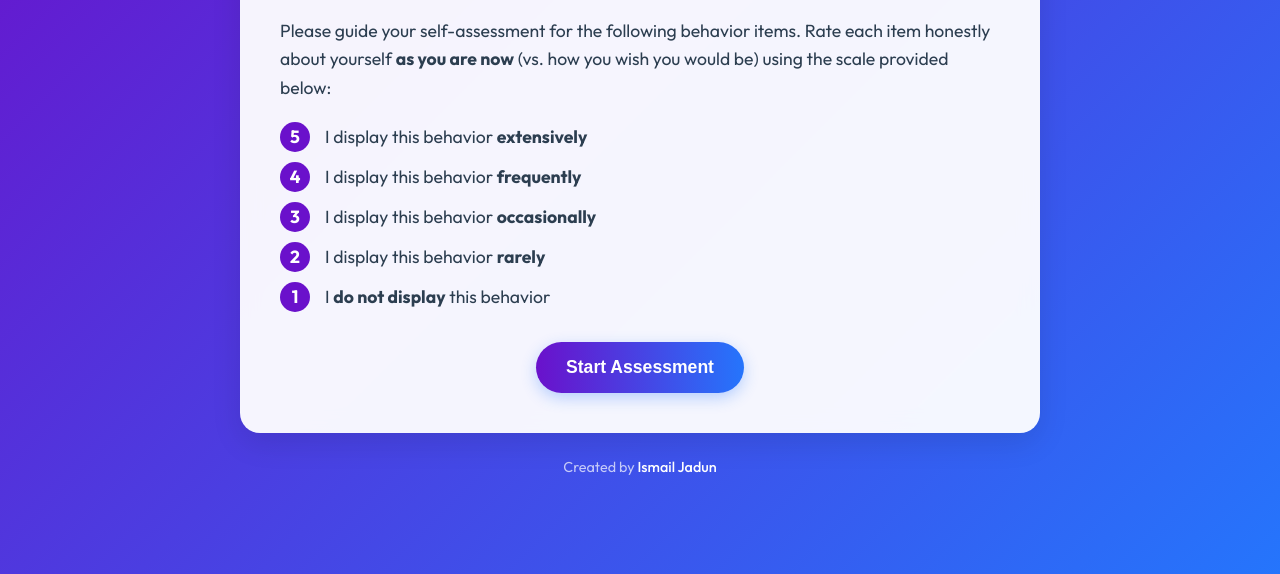
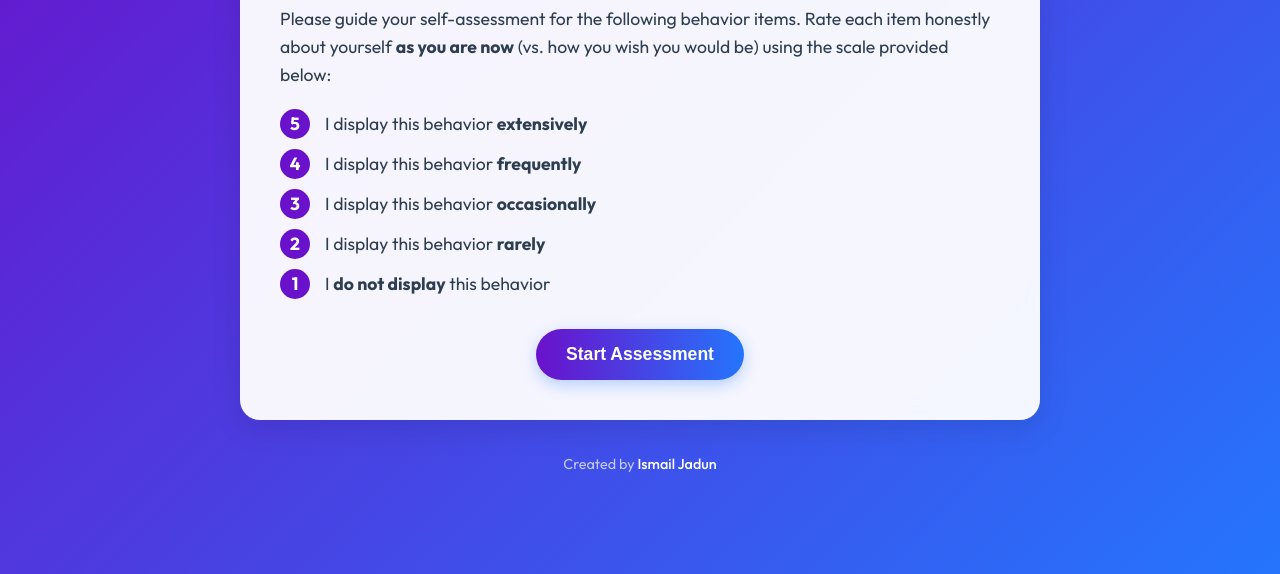
Before and after one commit to pinwale/quiz, a plain HTML site: page index.html in a window 1280 px wide. Shown: the part 226-800 px from the top of the page. Drawn offline with Linux system fonts and the light colour scheme.

Commit message:
Fix footer styling and bust cache

```diff
--- a/index.html
+++ b/index.html
@@ -5,7 +5,7 @@
     <meta charset="UTF-8">
     <meta name="viewport" content="width=device-width, initial-scale=1.0">
     <title>LPI Student Self-Assessment</title>
-    <link rel="stylesheet" href="style.css">
+    <link rel="stylesheet" href="style.css?v=3">
     <link rel="preconnect" href="https://fonts.googleapis.com">
     <link rel="preconnect" href="https://fonts.gstatic.com" crossorigin>
     <link href="https://fonts.googleapis.com/css2?family=Outfit:wght@300;400;500;600;700&display=swap" rel="stylesheet">
@@ -173,7 +173,7 @@
         </table>
     </div>
 
-    <script src="app.js?v=2"></script>
+    <script src="app.js?v=3"></script>
 </body>
 
 </html>
--- a/style.css
+++ b/style.css
@@ -734,10 +734,13 @@
 /* Branding Footer */
 .app-footer {
     text-align: center;
-    padding: 15px 0 5px;
+    padding: 15px 0 20px;
     font-size: 0.9rem;
-    color: rgba(255, 255, 255, 0.7);
-    margin-top: 10px;
+    color: rgba(255, 255, 255, 0.7) !important;
+    margin-top: 20px;
+    width: 100%;
+    position: relative;
+    z-index: 20;
 }
 
 .app-footer a {
```
